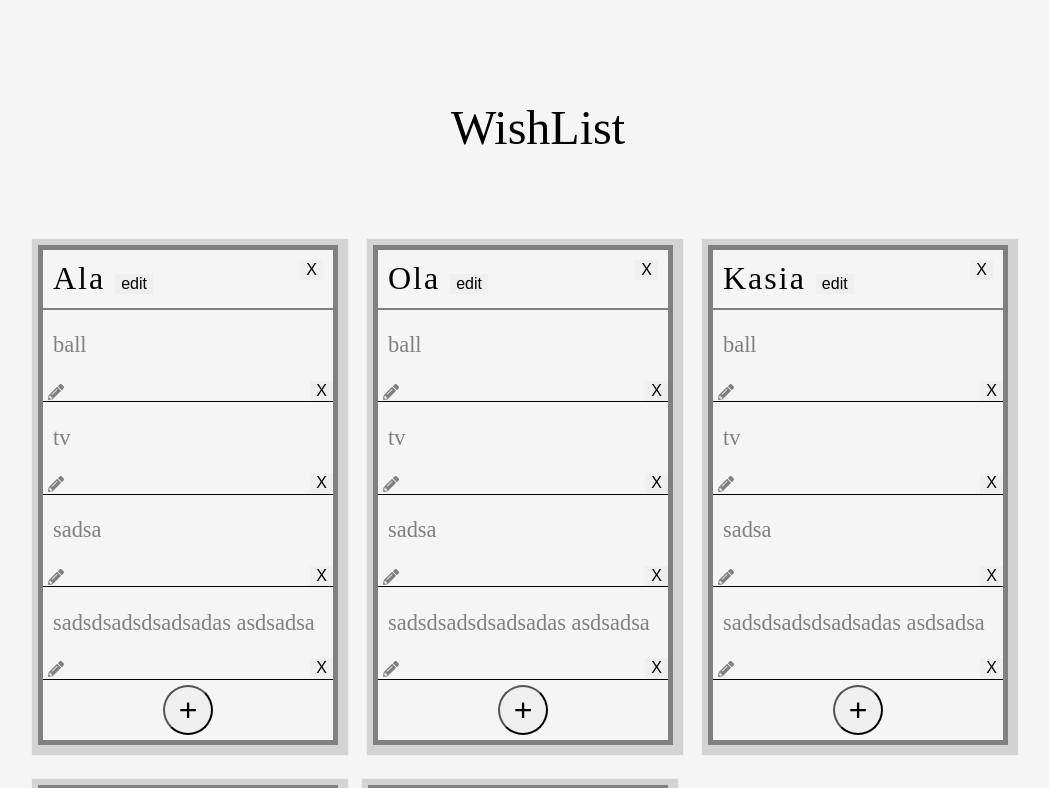
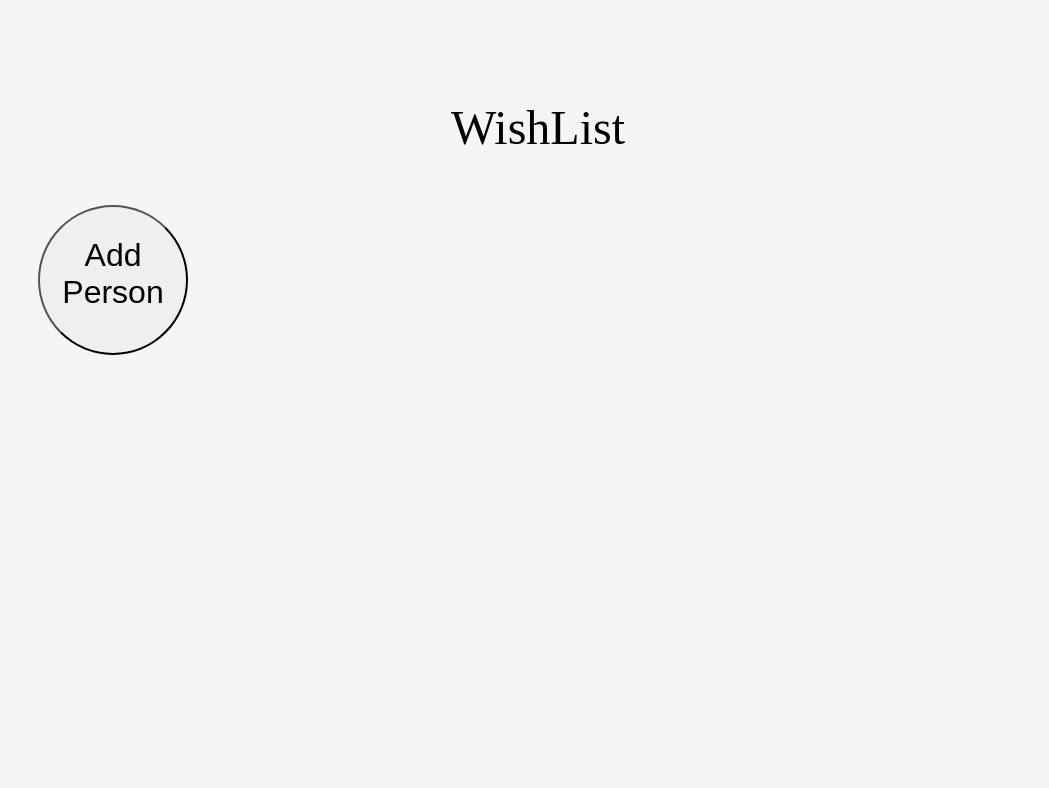
Before and after one commit to dwantula/dwantula.github.io, a React (Create React App) app: page / in a window 1280 px wide. Shown: the top 788 px of the page, without its empty margins (102-1151 px from the left). Built offline with nearby package versions, Linux system fonts and the light colour scheme.

Commit message:
setup redux

```diff
--- a/package.json
+++ b/package.json
@@ -19,6 +19,7 @@
     "react-redux": "^7.2.2",
     "react-scripts": "4.0.1",
     "redux": "^4.0.5",
+    "redux-devtools-extension": "^2.13.8",
     "sass": "^1.32.4",
     "web-vitals": "^0.2.4"
   },
--- a/src/index.jsx
+++ b/src/index.jsx
@@ -2,6 +2,13 @@ import React from 'react';
 import ReactDOM from 'react-dom';
 
 import './index.css';
+import { Provider } from 'react-redux';
+import store from './store/store';
 import App from './App';
 
-ReactDOM.render(<App />, document.getElementById('root'));
+ReactDOM.render(
+  <Provider store={store}>
+    <App />
+  </Provider>,
+  document.getElementById('root'),
+);
--- a/src/shared/components/PeopleList/PeopleList.jsx
+++ b/src/shared/components/PeopleList/PeopleList.jsx
@@ -1,19 +1,26 @@
 import React from 'react';
+import { useDispatch, useSelector } from 'react-redux';
+import { addPerson } from '../../../store/people/actions';
 import './styles.scss';
 
 import PersonCard from '../PersonCard/PersonCard';
 import Button from '../Button/Button';
 
 function PeopleList() {
-  const names = ['Ala', 'Ola', 'Kasia', 'Wiola', 'Arek'];
+  const dispatch = useDispatch();
+  const people = useSelector((state) => state.people);
+
+  function addNewPerson() {
+    dispatch(addPerson('Witek'));
+  }
 
   return (
     <div className="people-card">
-      {names.map((name) => (
-        <PersonCard key={Math.floor(Math.random * 23)} name={name} />
+      {people.map((person) => (
+        <PersonCard key={Math.floor(Math.random * 23)} name={person} />
       ))}
       <Button
-        onClick={() => {}}
+        onClick={addNewPerson}
         className="people-card__button-add-person"
         text="Add Person"
       />
--- /dev/null
+++ b/src/store/people/actions.js
@@ -0,0 +1,6 @@
+export const ADD_PERSON = 'ADD_PERSON';
+
+export const addPerson = (person) => ({
+  type: ADD_PERSON,
+  payload: person,
+});
--- /dev/null
+++ b/src/store/people/reducer.js
@@ -0,0 +1,14 @@
+import { ADD_PERSON } from './actions';
+
+const initialState = [];
+
+function peopleReducer(state = initialState, action) {
+  switch (action.type) {
+    case ADD_PERSON:
+      return [...state, action.payload];
+    default:
+      return state;
+  }
+}
+
+export default peopleReducer;
--- /dev/null
+++ b/src/store/rootReducer.js
@@ -0,0 +1,8 @@
+import { combineReducers } from 'redux';
+import peopleReducer from './people/reducer';
+
+const rootReducer = combineReducers({
+  people: peopleReducer,
+});
+
+export default rootReducer;
--- /dev/null
+++ b/src/store/store.js
@@ -0,0 +1,7 @@
+import { createStore } from 'redux';
+import { composeWithDevTools } from 'redux-devtools-extension';
+import rootReducer from './rootReducer';
+
+const store = createStore(rootReducer, composeWithDevTools());
+
+export default store;
```
Also changed, not shown: 2 other files (tests, documents, lock files or other folders).
